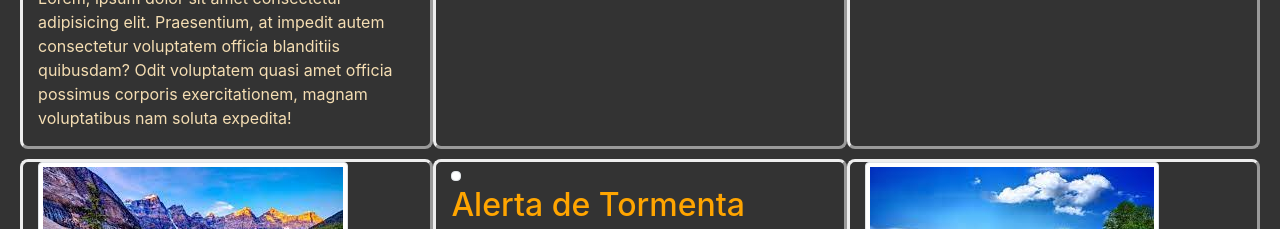
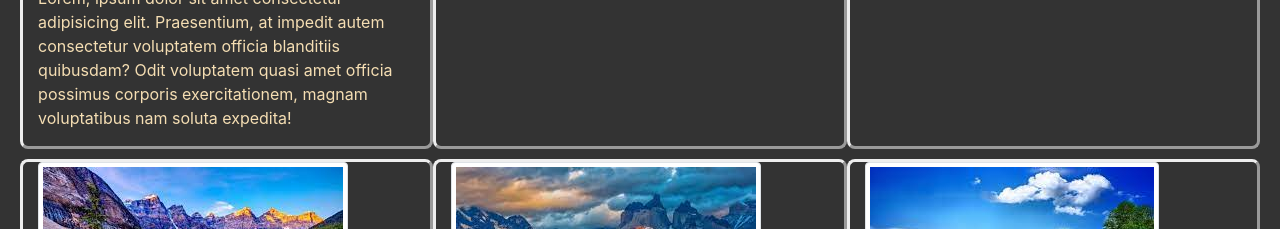
Before and after one commit to Bessonetd/desafio-5-complementario, a plain HTML site: page index.html in a window 1280 px wide. Shown: the part 522-751 px from the top of the page. Drawn offline with nearby package versions, Linux system fonts and the light colour scheme; the site is published under a folder, as on GitHub Pages, so addresses that start at the root find nothing.

Commit message:
correccion de comandos de vinculacion

```diff
--- a/index.html
+++ b/index.html
@@ -73,7 +73,7 @@
             </article>
 
             <article class="noticia5 col-6 col-md-4">
-                <img src="/img/img4.jpg" class="img-fluid img-thumbnail" alt="">
+                <img src="./img/img4.jpg" class="img-fluid img-thumbnail" alt="">
                 <h2>Alerta de Tormenta</h2>
                 <p>Lorem, ipsum dolor sit amet consectetur adipisicing elit. Praesentium, at impedit autem consectetur voluptatem officia blanditiis quibusdam? Odit voluptatem quasi amet officia possimus corporis exercitationem, magnam voluptatibus nam soluta expedita!</p>
             </article>
```
